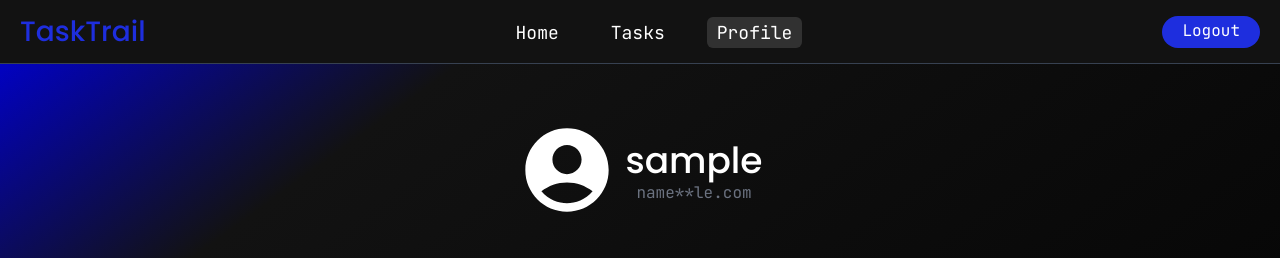
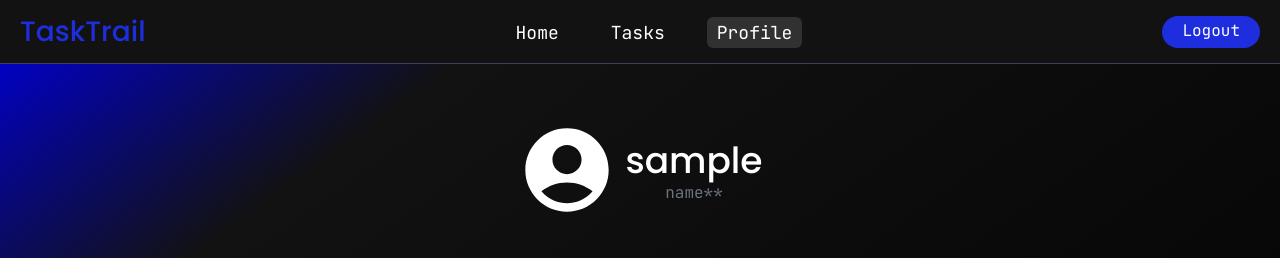
Before and after one commit to subodhsingh2004/TaskTrail, a React (Vite) app in the folder frontend/: page /profile/1 in a window 1280 px wide. Shown: the top 258 px of the page. Built offline with nearby package versions, Linux system fonts and the light colour scheme; sample sign-in values are in the browser's storage.

Commit message:
changed email in profile section

```diff
--- a/frontend/src/pages/Profile.jsx
+++ b/frontend/src/pages/Profile.jsx
@@ -10,7 +10,7 @@ function Profile() {
         let email = userInfo.email
         let len = email.length - 14
         let start = email.substring(0,4)
-        let end = email.slice(10)
+        let end = email.slice(-1, -10)
         let middle = ""
 
         for (let i = 0; i < len; i++) {
```
